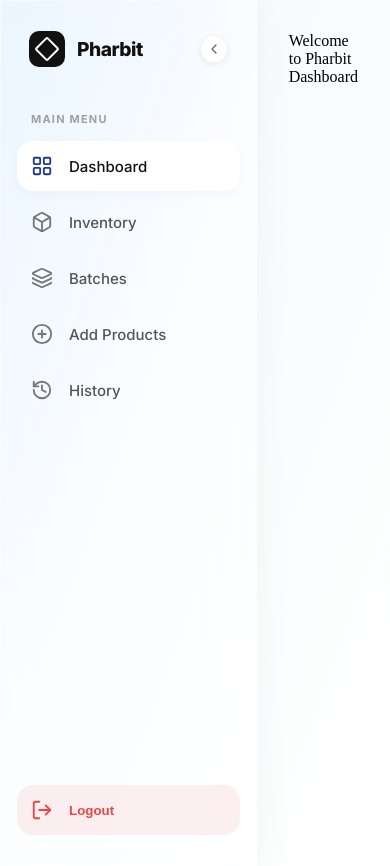
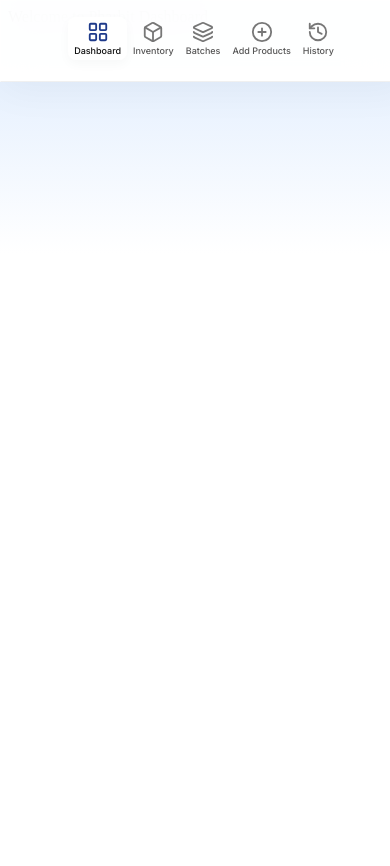
Before and after one commit to KejDhruv-Pharbit/Pharbit, a React (Vite) app in the folder Frontend/: page /Dashboard in a window 390 px wide. After the commit the page ends 844 px from the top, so only its background shows below. Built offline with nearby package versions, Linux system fonts and the light colour scheme.

Commit message:
Responsivness

```diff
--- a/Frontend/src/Pages/Dashboard/Products.jsx
+++ b/Frontend/src/Pages/Dashboard/Products.jsx
@@ -18,7 +18,7 @@ export default function Products() {
   const [loading, setLoading] = useState(true);
   const [searchQuery, setSearchQuery] = useState("");
   const [currentPage, setCurrentPage] = useState(1);
-  const itemsPerPage = 3;
+  const itemsPerPage = 4;
 
   // Sort & Filter States
   const [filterStatus, setFilterStatus] = useState("all");
@@ -66,7 +66,7 @@ export default function Products() {
   const currentItems = filteredMedicines.slice(indexOfFirstItem, indexOfLastItem);
 
   const getPageNumbers = () => {
-    const maxVisible = 3;
+    const maxVisible = 4;
     let start = Math.max(1, currentPage - Math.floor(maxVisible / 2));
     let end = Math.min(totalPages, start + maxVisible - 1);
     if (end - start + 1 < maxVisible) start = Math.max(1, end - maxVisible + 1);
--- a/Frontend/src/Styles/Auth.css
+++ b/Frontend/src/Styles/Auth.css
@@ -2,7 +2,7 @@
 
 .auth-container {
   /* Variables scoped only to this container */
-  --primary-yellow: #fcd34d;
+  --primary-yellow: #018fe84b;
   --text-main: #1e293b;
   --text-muted: #64748b;
   --glass: rgba(255, 255, 255, 0.75);
@@ -12,7 +12,7 @@
   height: 100vh;
   width: 100%;
   /* Premium radial background from your reference */
-  background: radial-gradient(circle at top right, #fff9e6, #f1f5f9);
+  background: radial-gradient(circle at top right, #018fe8c5, #f1f5f9);
   flex-direction: row;
   justify-content: space-evenly;
   align-items: center;
@@ -75,7 +75,7 @@
   left: 31%;
   width: 33%;
   height: 75%;
-  background: linear-gradient(180deg, #ffffff 0%, rgba(250, 204, 21, 0.12) 100%);
+  background: linear-gradient(180deg, #ffffff 0%, #018fe818 100%);
   border-radius: 30px;
   /* Slightly higher for modern phone frames */
   padding: 20px;
@@ -145,7 +145,7 @@
   align-items: center;
   justify-content: center;
   font-size: 22px;
-  box-shadow: 0 10px 25px rgba(250, 204, 21, 0.3);
+  box-shadow: 0 10px 25px #022237;
   animation: float 4s ease-in-out infinite;
   z-index: 5;
 }
@@ -368,7 +368,7 @@
   width: 100%;
   padding: 14px;
 
-  background: rgba(252, 211, 77, 0.12);
+  background: #018fe8e8;
   /* very light yellow */
   border: 2px solid var(--primary-yellow);
 
@@ -389,9 +389,9 @@
 }
 
 .submit-btn:hover {
-  background: rgba(252, 211, 77, 0.25);
+  background: rgba(77, 162, 252, 0.25);
   transform: translateY(-1px);
-  box-shadow: 0 6px 15px rgba(252, 211, 77, 0.25);
+  box-shadow: 0 6px 15px rgba(23, 117, 224, 0.25);
 }
 
 /* SOCIAL BUTTONS */
@@ -456,13 +456,13 @@
   width: 100%;
   padding: 15px;
 
-  background: rgba(252, 211, 77, 0.12);
+  background: #018fe80d;
   /* very light yellow */
   border: 2px solid var(--primary-yellow);
 
   border-radius: 100px;
 
-  color: #595a4c;
+  color: #0e345d;
 
   font-weight: 600;
   font-size: 16px;
@@ -477,9 +477,9 @@
 
 
 .auth-card form button:hover {
-  background: rgba(252, 211, 77, 0.25);
+  background: #018fe859;
   transform: translateY(-1px);
-  box-shadow: 0 6px 15px rgba(252, 211, 77, 0.25);
+  box-shadow: 0 6px 15px #018fe86e;
 }
 
 /* ================= RESPONSIVE ================= */
--- a/Frontend/src/Styles/Components/Header.css
+++ b/Frontend/src/Styles/Components/Header.css
@@ -163,3 +163,53 @@
   letter-spacing: 0.8px;
   margin-top: 3px;
 }
+
+/* ================= HEADER: SMALL PHONES (≤480px) ================= */
+@media (max-width: 480px) {
+
+  /* Keep header in one row */
+  .profile-header-container {
+    margin-top: 85px ;
+    flex-direction: row;
+    align-items: center;
+    justify-content: space-between;
+    gap: 8px;
+    margin-bottom: 16px;
+  }
+
+  /* Only left actions visible */
+  .header-left-actions {
+    width: 100%;
+    gap: 8px;
+  }
+
+  /* Hide profile section */
+  .profile-header-profile {
+    display: none;
+  }
+
+  /* Search shrinks */
+  .search-wrapper {
+    width: 100%;
+    flex: 1;
+  }
+
+  .search-wrapper:focus-within {
+    width: 100%;
+  }
+
+  /* Smaller input */
+  .profile-header-search {
+    font-size: 12px;
+    padding: 10px 14px 10px 40px;
+    border-radius: 12px;
+  }
+
+  /* Compact add button */
+  .header-add-btn {
+    padding: 10px 12px;
+    font-size: 12px;
+    border-radius: 12px;
+    white-space: nowrap;
+  }
+}
--- a/Frontend/src/Styles/Components/Sidebar.css
+++ b/Frontend/src/Styles/Components/Sidebar.css
@@ -167,3 +167,105 @@
 .logout-action:hover {
   background: rgba(239, 68, 68, 0.20);
 }
+
+/* ================= RESPONSIVE ================= */
+
+/* Tablet */
+@media (max-width: 1024px) {
+  .sidebar {
+    width: 220px;
+    padding: 24px 12px;
+  }
+
+  .label-text {
+    font-size: 14px;
+  }
+}
+
+/* ================= MOBILE TOP NAVBAR (≤480px) ================= */
+@media (max-width: 480px) {
+
+  /* Sidebar as Top Bar */
+  .sidebar {
+    position: fixed;
+    top: 0;
+    left: 0;
+    right: 0;
+
+    width: 100%;
+    height: 80px; /* Smaller height */
+
+    display: flex;
+    align-items: center;
+    justify-content: space-around;
+
+    padding: 0 8px;
+
+    background: rgba(255,255,255,0.97);
+    backdrop-filter: blur(20px);
+
+    border-bottom: 1px solid rgba(0,0,0,0.06);
+
+    z-index: 9999;
+  }
+
+  /* Push page below navbar */
+  .profile-dashboard-main,
+  .inventory-view {
+    padding-top: 70px;
+  }
+
+  /* Hide Unnecessary Text */
+  .sidebar-header,
+  .nav-subtitle {
+    display: none;
+  }
+
+  /* Nav Layout */
+  .sidebar nav,
+  .sidebar .sidebar-nav {
+    display: flex;
+    flex-direction: row;
+    align-items: center;
+    justify-content: space-around;
+    width: 100%;
+  }
+
+  /* Nav Item */
+  .nav-item {
+    display: flex;
+    flex-direction: column;
+    align-items: center;
+
+    gap: 2px;
+
+    padding: 4px 6px;
+
+    font-size: 10px;
+
+    border-radius: 8px;
+  }
+
+  /* Icons */
+  .icon-style {
+    font-size: 17px;
+  }
+
+  /* Labels Smaller */
+  .label-text {
+    font-size: 9px;
+  }
+
+  /* Badges */
+  .nav-badge,
+  .badge-dot {
+    top: 2px;
+    right: 2px;
+    transform: scale(0.75);
+  }
+
+  /* Hide Footer */
+  .sidebar-footer {
+    display: none;
+  }
+}
--- a/Frontend/src/Styles/Layout/ProfileDashboard.css
+++ b/Frontend/src/Styles/Layout/ProfileDashboard.css
@@ -1,25 +1,52 @@
+/* --- Base Styles --- */
 .profile-dashboard-container {
   display: flex;
   width: 100%;
-  margin: 0 ;
-  padding: 0 ;
-  /* The Gradient: Blue starts at the far left and transitions to White */
+  margin: 0;
+  padding: 0;
   background: linear-gradient(
     110deg,
-    #dbeafe 0%,    /* Soft light blue at the start */
-    #f8fafc 40%,   /* Transitioning to very light gray/white */
-    #ffffff 100%   /* Pure white for the main content area */
+    #dbeafe 0%,
+    #f8fafc 40%,
+    #ffffff 100%
   );
+  background-attachment: fixed;
+  min-height: 100vh; /* Ensures background covers full height */
+}
 
-  /* Ensures the background stays fixed if you scroll */
-  background-attachment: fixed;
+.profile-dashboard-main {
+  flex: 1;
+  padding: 32px; /* Default desktop padding */
+  transition: padding 0.3s ease;
+}
+
+/* --- Responsiveness --- */
+
+/* Tablets */
+@media (max-width: 1024px) {
+  .profile-dashboard-main {
+    padding: 24px; /* Slightly tighter for tablets */
+  }
 }
 
 
-/* Main Content Area */
-.profile-dashboard-main {
-  flex: 1;
 
-  padding: 32px;
+/* Small Phones */
+@media (max-width: 480px) {
 
+    .profile-dashboard-container {
+    /* Optional: You can change the gradient angle for mobile
+       if the blue feels too heavy on one side */
+    background: linear-gradient(180deg, #dbeafe 0%, #ffffff 30%);
+  }
+
+  .profile-dashboard-main {
+    /* CRITICAL: Reduce this so your 2x2 cards have room to breathe */
+    padding: 12px;
+    width: 100%;
+    overflow-x: hidden; /* Prevent accidental side-scrolling */
+  }
+  .profile-dashboard-main {
+    padding: 8px; /* Maximum space for your inventory cards */
+  }
 }
--- a/Frontend/src/Styles/Pages/MedicalForm.css
+++ b/Frontend/src/Styles/Pages/MedicalForm.css
@@ -72,8 +72,8 @@
 }
 
 .step-item.active .step-number {
-  background: #2563eb;
-  border-color: #2563eb;
+  background: #018ee8;
+  border-color: #0e345d;
   color: white;
   box-shadow: 0 0 0 4px rgba(37, 99, 235, 0.15);
 }
@@ -190,7 +190,7 @@
 
 .add-tag-btn {
   padding: 0 20px;
-  background: #0f172a;
+  background: #0e345d;
   color: white;
   border: none;
   border-radius: 12px;
@@ -238,7 +238,7 @@
 
 .nav-btn-primary,
 .nav-btn-submit {
-  background: #2563eb;
+  background: #018ee8;
   color: white;
   border: none;
   padding: 14px 28px;
@@ -267,7 +267,7 @@
 
 .nav-btn-primary:hover,
 .nav-btn-submit:hover {
-  background: #1d4ed8;
+  background: #0e345d;
   transform: translateY(-2px);
   box-shadow: 0 10px 15px -3px rgba(37, 99, 235, 0.3);
 }
@@ -288,7 +288,7 @@
 }
 
 .preview-card-header {
-  background: #0f172a;
+  background: #0e345d;
   padding: 24px;
   color: white;
 }
@@ -353,7 +353,7 @@
 .preview-price {
   font-size: 20px;
   font-weight: 800;
-  color: #2563eb;
+  color: #018ee8;
   margin: 0;
 }
 
--- a/Frontend/src/Styles/Pages/Product.css
+++ b/Frontend/src/Styles/Pages/Product.css
@@ -355,3 +355,173 @@
 .is-ok { background: #ecfdf5; color: #059669; } /* Approved */
 .is-wait { background: #fffbeb; color: #b45309; } /* Pending */
 .is-rejected { background: #fef2f2; color: #dc2626; } /* Rejected */
+
+/* ================= RESPONSIVE ================= */
+
+/* Tablets */
+@media (max-width: 1024px) {
+
+  .inventory-view {
+    padding: 24px;
+  }
+
+  .inventory-top-bar {
+    padding: 20px 24px;
+    flex-direction: column;
+    align-items: flex-start;
+    gap: 12px;
+  }
+
+  .modern-table th,
+  .modern-table td {
+    padding: 14px 20px;
+  }
+
+  .pagination-footer {
+    padding: 18px 24px;
+    flex-direction: column;
+    gap: 12px;
+  }
+
+}
+
+
+/* ================= MOBILE GRID TRANSFORMATION (2x2) ================= */
+/* ================= TIGHT COMPACT MOBILE GRID (2x2) ================= */
+
+@media (max-width: 480px) {
+
+
+
+  /* Top Bar - Mobile Single Line */
+.inventory-top-bar {
+  display: flex;
+  flex-direction: row !important;   /* Force horizontal */
+  justify-content: space-between;   /* Push apart */
+  align-items: center;
+  padding: 14px 10px;
+  gap: 10px;
+}
+
+/* Title smaller for mobile */
+.title-area h1 {
+  font-size: 18px;
+}
+
+/* If count chip exists next to title */
+.count-chip {
+  font-size: 10px;
+  padding: 4px 10px;
+  border-radius: 10px;
+}
+
+/* Filter / Sort Button */
+.sort-trigger-btn {
+  padding: 8px 12px;
+  font-size: 12px;
+  border-radius: 10px;
+}
+  .inventory-view {
+    max-width: 700px ;
+    padding: 10px;
+  }
+
+  .inventory-glass-card {
+    background: transparent;
+    border: none;
+    box-shadow: none;
+  }
+
+  /* 1. Tighten the Grid */
+  .modern-table tbody {
+    display: grid;
+    grid-template-columns: 1fr ;
+    gap: 8px; /* Smaller gap between cards */
+  }
+   .modern-table thead {
+  display: none ;
+  }
+
+  /* 2. Shrink the Card Container */
+  .modern-table tr {
+
+    width: 90%;
+  max-width: 90%;
+    display: flex !important;
+    flex-direction: column;
+    background: #ffffff;
+    padding: 12px; /* Reduced from 20px */
+    border-radius: 16px;
+    border: 1px solid rgba(0, 0, 0, 0.04);
+    min-height: auto; /* Allow it to shrink */
+  }
+
+  /* 3. Global Cell Shrink */
+  .modern-table td {
+    padding: 2px 0 !important; /* Minimal vertical space */
+    min-height: unset;
+  }
+
+  /* 4. Identity Section (Name & Code) */
+  .modern-table td:first-child {
+    border-bottom: 1px solid #f1f5f9;
+    margin-bottom: 6px;
+    padding-bottom: 6px !important;
+  }
+
+  .med-identity .m-name {
+    font-size: 13px; /* Smaller font */
+    line-height: 1.2;
+    display: -webkit-box;
+    -webkit-line-clamp: 2; /* Limit to 2 lines */
+    -webkit-box-orient: vertical;
+    overflow: hidden;
+  }
+
+  .med-identity .m-code {
+    font-size: 9px;
+    margin-top: 2px;
+  }
+
+  /* 5. Pricing & Labels */
+  /* If you have price in a data-label, make it inline */
+  .modern-table td::before {
+    font-size: 8px; /* Tiny labels */
+    margin-bottom: 0;
+  }
+
+  .m-brand, .m-tag {
+    font-size: 11px;
+    font-weight: 500;
+  }
+
+  /* 6. Compact Badges */
+  .m-status {
+    padding: 2px 6px;
+    font-size: 8px;
+    border-radius: 6px;
+    margin-top: 4px;
+  }
+
+  /* 7. Action Button - Thin & Integrated */
+  .view-link {
+    margin-top: 8px;
+    padding: 6px;
+    font-size: 11px;
+    border-radius: 8px;
+    background: #f8fafc;
+    border: 1px solid #e2e8f0;
+    width: 100%;
+    text-align: center;
+  }
+
+  /* Hide specific unnecessary data-labels on mobile to save height */
+  /* .modern-table td[data-label="Brand"]::before { display: none; } */
+}
+
+/* Extra Small Phones (Single Column if screen is tiny) */
+@media (max-width: 380px) {
+  .modern-table tbody {
+    grid-template-columns: 1fr;
+  }
+}
```
